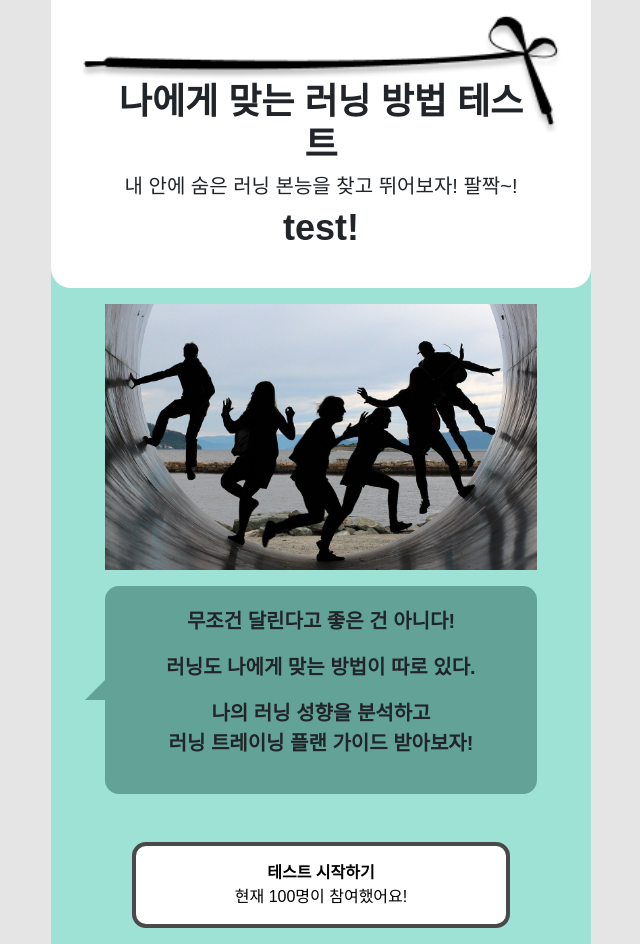
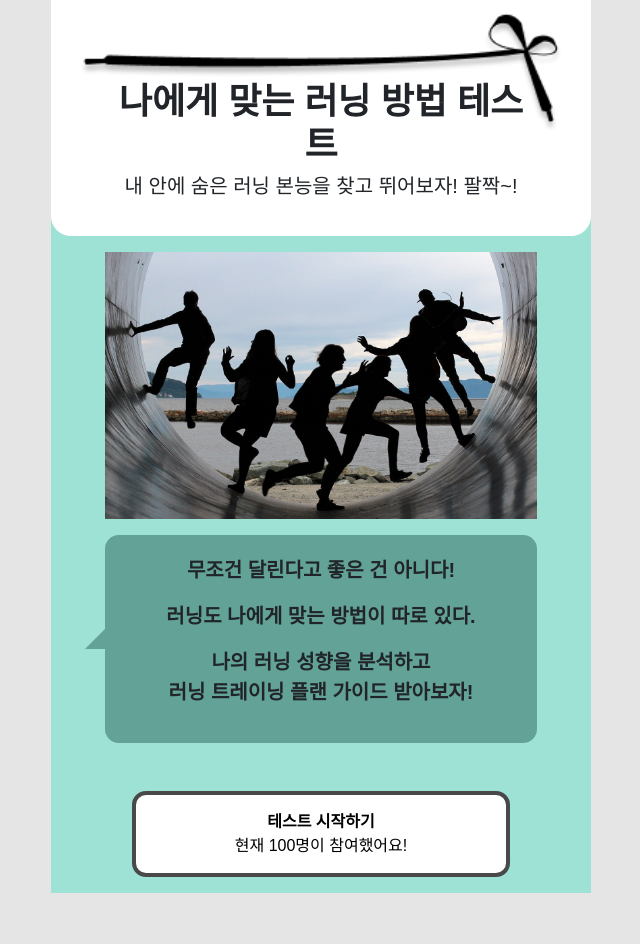
Before and after one commit to nani6765/myfacer, a website: page index.html in a window 1280 px wide. Shown: the whole page, without its empty margins (319-959 px from the left). After the commit the page ends 893 px from the top, so only its background shows below. Drawn offline with nearby package versions, Linux system fonts and the light colour scheme; a web font is replaced by a local one.

Commit message:
20210913

```diff
--- a/index.html
+++ b/index.html
@@ -41,7 +41,6 @@
                         <img src="./static/img/tie.png" class="img-fluid" alt="">
                         <h1>나에게 맞는 러닝 방법 테스트</h1>
                         <h3>내 안에 숨은 러닝 본능을 찾고 뛰어보자! 팔짝~!</h3>
-                        <h1>test!</h1>
                     </div>
                 </div>
 
```
